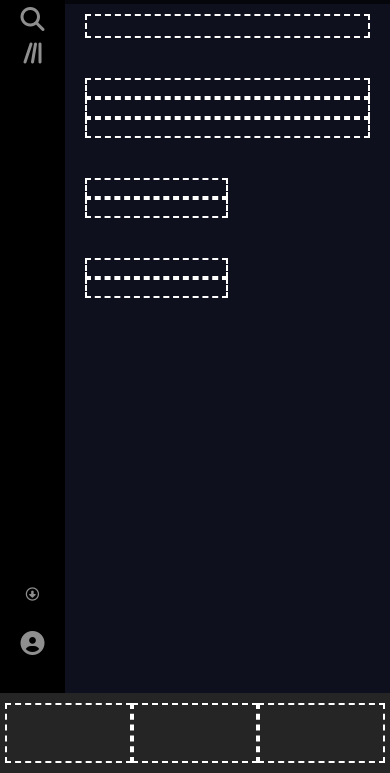
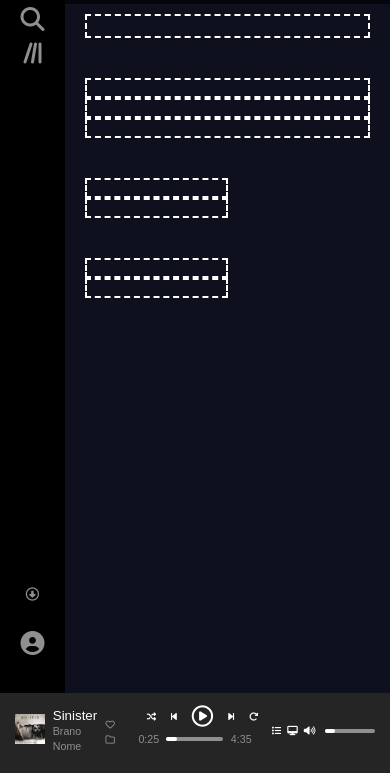
Before and after one commit to GiacomoAccardi/html-css-spotifyweb, a plain HTML site: page index.html in a window 390 px wide. Shown: the part 71-844 px from the top of the page. Drawn offline with Linux system fonts and the light colour scheme.

Commit message:
[FEAT] multimedial player is now stylized and responsive with content

```diff
--- a/css/style.css
+++ b/css/style.css
@@ -161,14 +161,65 @@ Footer section
 
 .m-bar .row{
     width: 100%;
-    padding: 10px 5px;
+    padding: 0 10px;
     display: flex;
 }
 
 .m-bar .col{
     width: calc(100% / 3);
-    height: 60px;
+    display: flex;
+    flex-wrap: wrap;
+    align-items: center;
+    padding: 0px 5px;
+    margin-top: 15px;
 }
+
+.m-bar img{
+    height: 30px;
+    width: 30px;
+}
+
+.m-bar .cell{
+    width: calc(100% / 3);
+}
+
+.m-bar i{
+    margin-left: 15px;
+}
+
+.m-bar .cell-icon{
+    display: flex;
+    flex-direction: row;
+    width: 50%;
+    justify-content: end;
+}
+
+.m-bar .cell-volume{
+    width: 50%;
+}
+
+.cell-icon i{
+    margin:0 3px;
+
+}
+
+.m-bar .m-row{
+    width: 100%;
+    display: flex;
+    align-items: center;
+    justify-content: center;
+    margin-top: -10px;
+}
+
+.m-row .circle-play{
+    font-size: 16pt;
+}
+
+.m-row .cell{
+    width: 100%;
+}
+
+
 
 
 /********************************************************
@@ -187,8 +238,13 @@ Footer section
     margin-top: 30px;
 }
 
+
 .m-l-5{
     margin-left: 5px;
+}
+
+.m-l-15{
+    margin-left: 15px;
 }
 
 .m-t-10{
@@ -307,6 +363,48 @@ Footer styles
 
 .m-bar{
     background-color: #252525;
+    color: white;
+    font-size: 10pt;
+}
+
+.m-bar span{
+    color: rgb(143, 143, 143);
+    font-size: 8pt;
+}
+
+.m-bar i{
+    color: rgb(143, 143, 143);
+    font-size: 7pt;
+}
+
+.cell-icon i{
+    color: white;
+}
+
+.cell-volume .volume-bar{
+    background-color: rgb(143, 143, 143) ;
+    min-width: 60%;
+    height: 4px;
+    border-radius: 20px;
+    margin-left: 7px;
+}
+
+.cell-volume .volume-on{
+    background-color: white ;
+    width: 20%;
+    height: 4px;
+    border-radius: 20px;
+}
+
+.m-row .volume-bar{
+    background-color: rgb(143, 143, 143) ;
+    width: 100%;
+    height: 4px;
+    border-radius: 20px;
+}
+
+.m-row i{
+    color: white;
 }
 
 /********************************************************
@@ -368,13 +466,20 @@ Tablet responsivness (780px)
 
 .m-bar .col{
     flex-basis: 235px;
-    height: 60px;
+    margin-top: 25px;
 }
 
 .m-bar .lg{
     flex-grow: 1;
 }
 
+.m-row .cell-volume{
+    margin-top:10px
+}
+
+.m-row span{
+    margin-top: 10px;
+}
 
 }
 
--- a/index.html
+++ b/index.html
@@ -192,9 +192,55 @@
     <footer>
         <div class="m-bar">
             <div class="row">
-                <div class="col debug"></div>
-                <div class="col lg debug"></div>
-                <div class="col debug"></div>
+                <div class="col ">
+                    <div class="cell">
+                       <img src="./img/sinister.jpeg" alt="">
+                    </div>
+                    <div class="cell">
+                        Sinister
+                        <div>
+                            <span>Brano</span>
+                            <span>Nome</span>
+                        </div>
+                    </div>
+                    <div class="cell">
+                        <div>
+                            <i class="fa-regular fa-heart"></i>
+                            <i class="fa-regular fa-folder"></i>
+                        </div>
+                    </div>
+                </div>
+
+                <div class="col lg">
+                    <div class="m-row">
+                        <i class="fa-solid fa-shuffle"></i>
+                        <i class="fa-solid fa-backward-step"></i>
+                        <i class="fa-regular fa-circle-play circle-play"></i>
+                        <i class="fa-solid fa-forward-step"></i>
+                        <i class="fa-solid fa-rotate-right"></i>
+                    </div>
+                    <div class="m-row">
+                        <span>0:25</span>
+                        <div class="cell-volume">
+                            <div class="volume-bar">
+                                <div class="volume-on"></div>
+                            </div>
+                        </div>
+                        <span class="m-l-15">4:35</span>
+                    </div>
+                </div>
+
+                <div class="col">
+                    <div class="cell-icon">
+                        <i class="fa-solid fa-list"></i>
+                        <i class="fa-solid fa-desktop"></i>
+                        <i class="fa-solid fa-volume-high"></i>
+                    </div>
+                    <div class="cell-volume">
+                        <div class="volume-bar">
+                            <div class="volume-on"></div>
+                        </div>
+                    </div>
                 </div>
             </div>
         </div>
```
